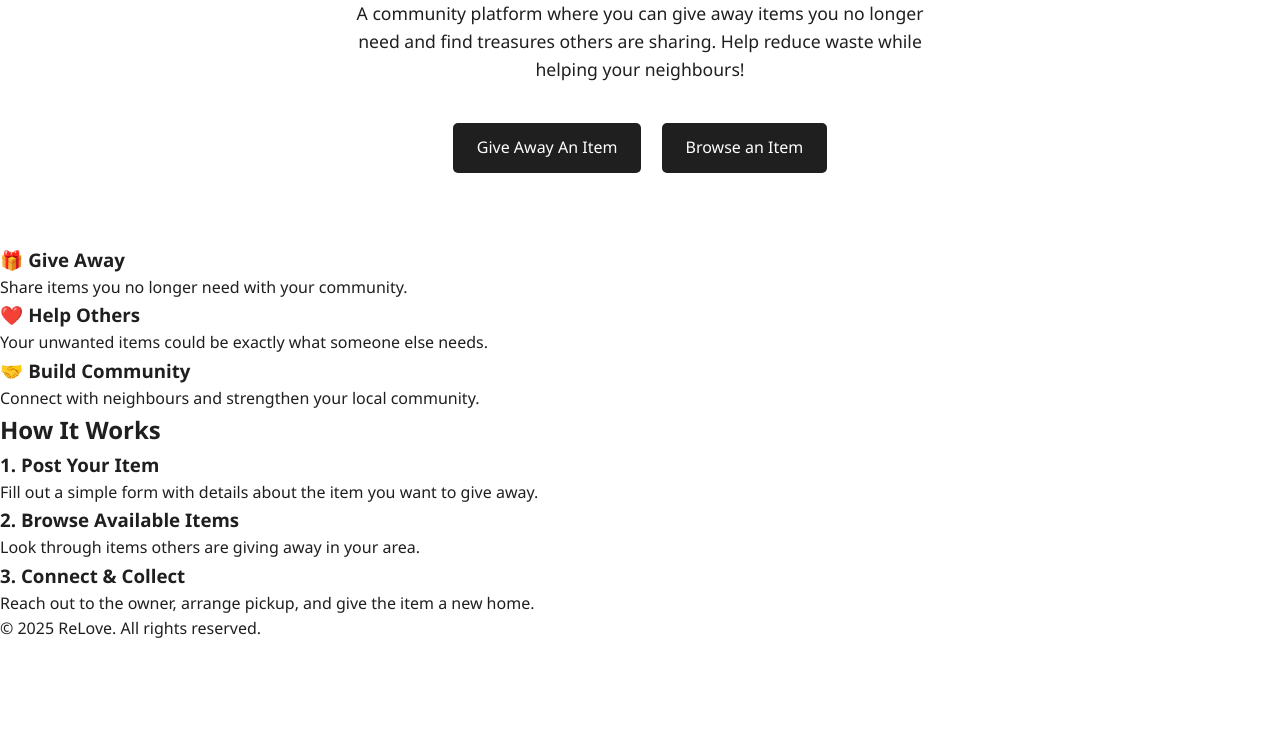
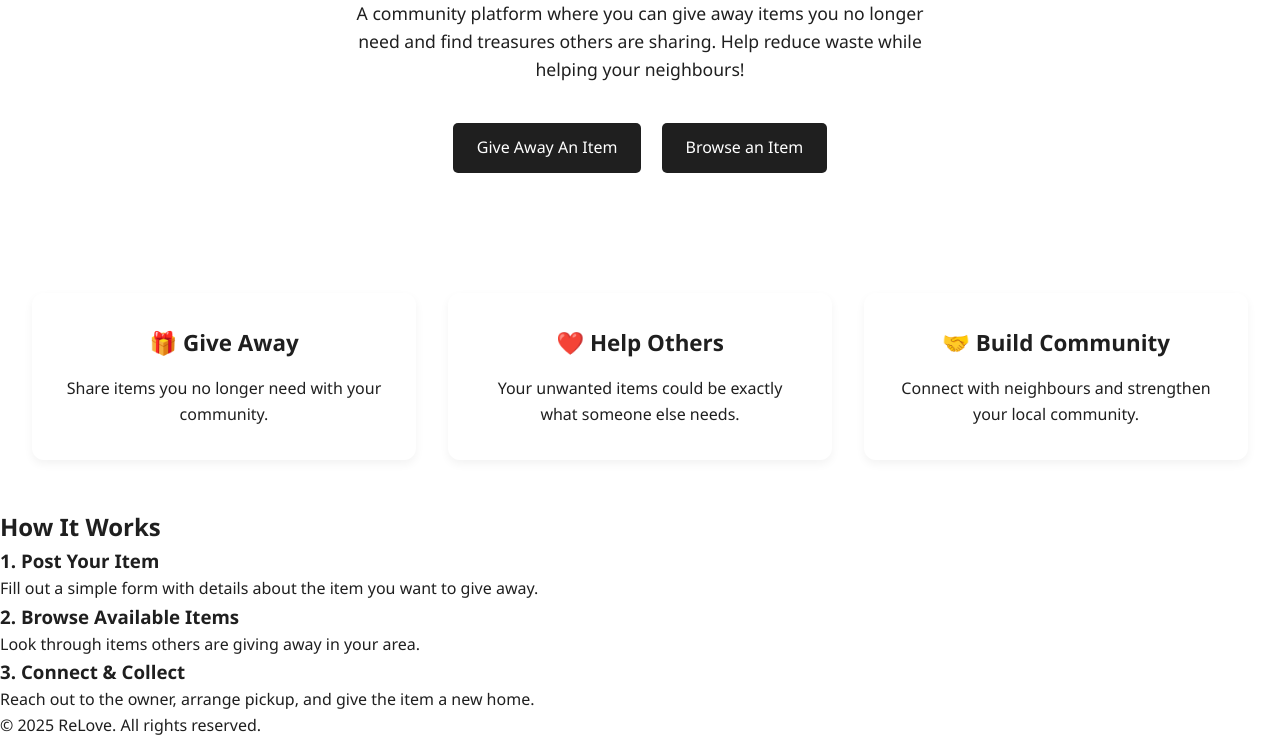
Before and after one commit to cru5her5412/ReLove, a website built with Vite: page client/index.html in a window 1280 px wide. Shown: the part 205-943 px from the top of the page. Before the commit the page ends 847 px from the top, so only its background shows below. Built offline with nearby package versions, Linux system fonts and the light colour scheme.

Commit message:
chore: styled cards and added few animations

```diff
--- a/client/src/style.css
+++ b/client/src/style.css
@@ -77,3 +77,31 @@ nav a:focus {
 .hero-button a:focus {
     background-color: darkgray;
 }
+
+.our-cards {
+    display: flex;
+    flex-wrap: wrap;
+    justify-content: center;
+    gap: 2rem;
+    padding: 3rem 2rem;
+    background-color: white;
+}
+
+.card {
+    background-color: light-grey;
+    border-radius: 12px;
+    padding: 2rem;
+    flex: 1 1 280px;
+    text-align: center;
+    box-shadow: 0 4px 10px rgba(0,0,0,0.05);
+    transition: transform 0.3s ease;
+}
+
+.card:hover {
+    transform: translateY(-5px);
+}
+
+.card h3 {
+    font-size: 1.4rem;
+    margin-bottom: 1rem;
+}
```
